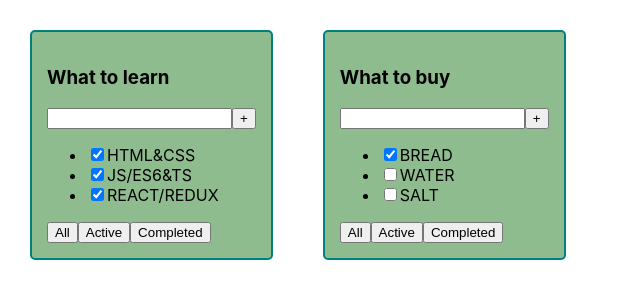
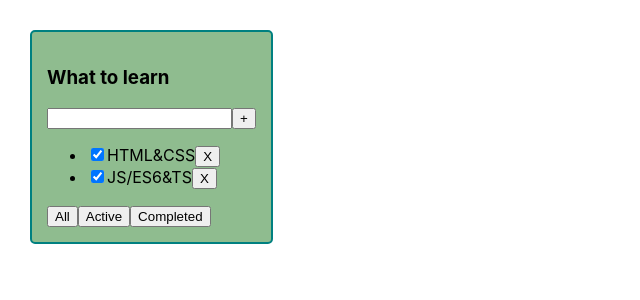
Before and after one commit to aidar2218/1-todolist, a React (Create React App) app: page / in a window 1280 px wide. Shown: the top 300 px of the page, without its empty margins (0-640 px from the left). Built offline with nearby package versions, Linux system fonts and the light colour scheme.

Commit message:
commit - 02

```diff
--- a/src/App.tsx
+++ b/src/App.tsx
@@ -1,30 +1,48 @@
-import React from 'react';
+import React, {useState} from 'react';
 import './App.css';
 import TodoList, {TaskType} from "./TodoList";
 
+export type FilterValuesType = "all" | "active" | "completed"
+
 function App() {
-    const todoListTitle_1: string = "What to learn";
-    const todoListTitle_2: string = "What to buy";
+    const todoListTitle: string = "What to learn";
 
-    const tasks_1: Array<TaskType> = [
+    const [tasks, setTasks] = useState <Array<TaskType>>([
         {id: 1, title: "HTML&CSS", isDone: true},
-        {id: 1, title: "JS/ES6&TS", isDone: true},
-        {id: 1, title: "REACT/REDUX", isDone: true}
-    ]
-    const tasks_2: Array<TaskType> = [
-        {id: 4, title: "BREAD", isDone: true},
-        {id: 5, title: "WATER", isDone: false},
-        {id: 6, title: "SALT", isDone: false}
-    ]
+        {id: 2, title: "JS/ES6&TS", isDone: true},
+        {id: 3, title: "REACT/REDUX", isDone: false}
+    ]);
+
+    const[filter, setFilter] = useState<FilterValuesType>("completed");
+
+    const changeFilter = (nextFilter: FilterValuesType) => {
+        setFilter(nextFilter);
+    }
+
+    const removeTask = (taskId: number) => {
+        setTasks (tasks.filter (t => t.id !== taskId))
+    }
+
+    const getTasksForMe = (tasksList: Array<TaskType>, filterValue: FilterValuesType) => {
+        switch (filterValue) {
+            case "active":
+                return tasks.filter(t => t.isDone === false);
+            case "completed":
+                return tasks.filter(t => t.isDone === true);
+            default:
+                return tasks;
+        }
+    }
+
+    const tasksWhatIWantToSee = getTasksForMe(tasks, filter);
+
     return (
         <div className="App">
             <TodoList
-                title={todoListTitle_1}
-                tasks={tasks_1}
-            />
-            <TodoList
-                title={todoListTitle_2}
-                tasks={tasks_2}
+                title={todoListTitle}
+                tasks={tasksWhatIWantToSee}
+                removeTask={removeTask}
+                changeFilter={changeFilter}
             />
         </div>
     );
--- a/src/TodoList.tsx
+++ b/src/TodoList.tsx
@@ -1,8 +1,11 @@
 import React from "react";
+import {FilterValuesType} from "./App";
 
 type TodoListPropsType = {
     title: string,
-    tasks: TaskType[]
+    tasks: TaskType[],
+    removeTask: (taskId: number) => void,
+    changeFilter: (nextFilter: FilterValuesType) => void
 }
 
 export type TaskType = {
@@ -12,6 +15,16 @@
 }
 
 const TodoList: React.FC<TodoListPropsType> = (props: TodoListPropsType) => {
+    const tasksListItems: Array<JSX.Element> = props.tasks.map((t) => {
+        return (
+            <li>
+                <input type="checkbox" checked={t.isDone}/>
+                <span>{ t.title }</span>
+                <button onClick={ () => props.removeTask(t.id) }>X</button>
+            </li>
+        )
+    })
+
     console.log(props);
     return (
         <div className="todolist">
@@ -21,23 +34,12 @@
                 <button>+</button>
             </div>
             <ul>
-                <li>
-                    <input type="checkbox" checked={props.tasks[0].isDone} />
-                    <span>{props.tasks[0].title}</span>
-                </li>
-                <li>
-                    <input type="checkbox" checked={props.tasks[1].isDone}/>
-                    <span>{props.tasks[1].title}</span>
-                </li>
-                <li>
-                    <input type="checkbox" checked={props.tasks[2].isDone}/>
-                    <span>{props.tasks[2].title}</span>
-                </li>
+                { tasksListItems }
             </ul>
             <div>
-                <button>All</button>
-                <button>Active</button>
-                <button>Completed</button>
+                <button onClick={() => props.changeFilter("all")}>All</button>
+                <button onClick={() => props.changeFilter("active")}>Active</button>
+                <button onClick={() => props.changeFilter("completed")}>Completed</button>
             </div>
         </div>
     )
```
